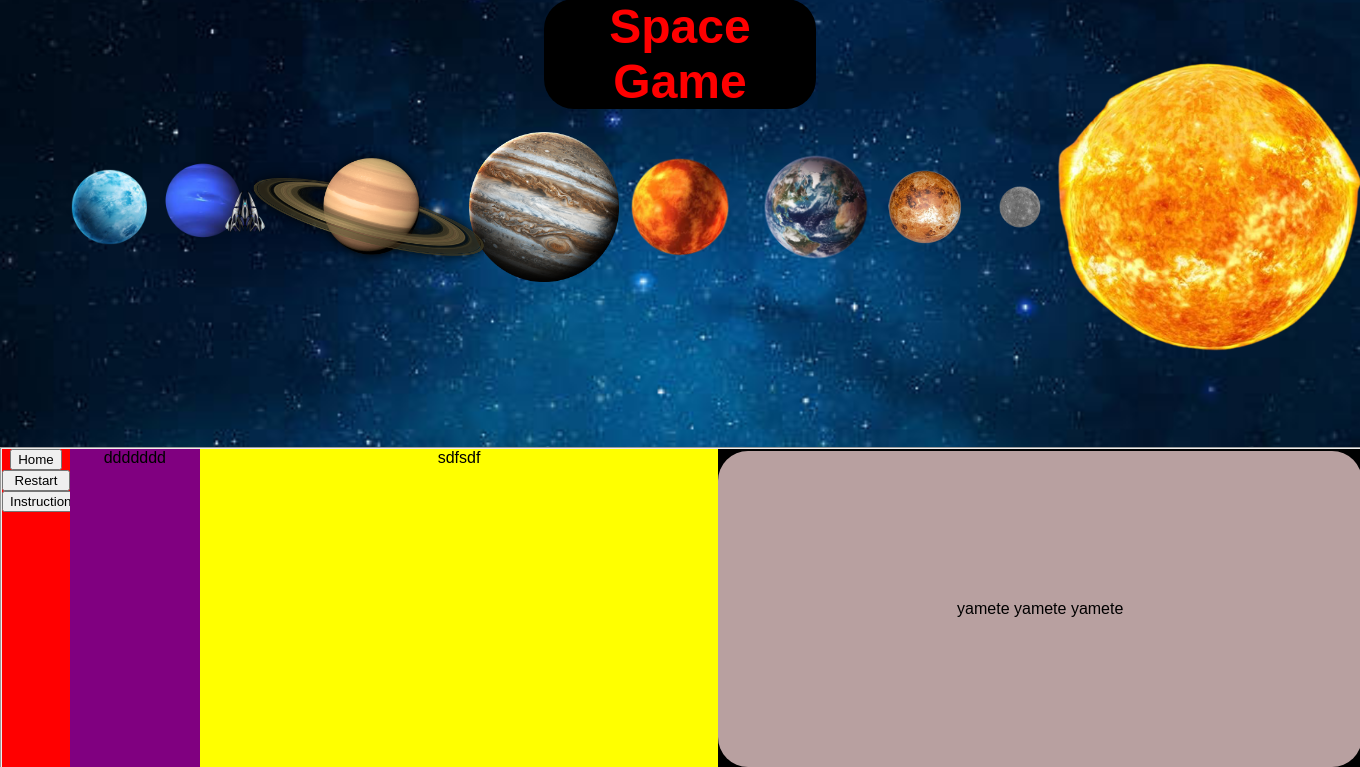
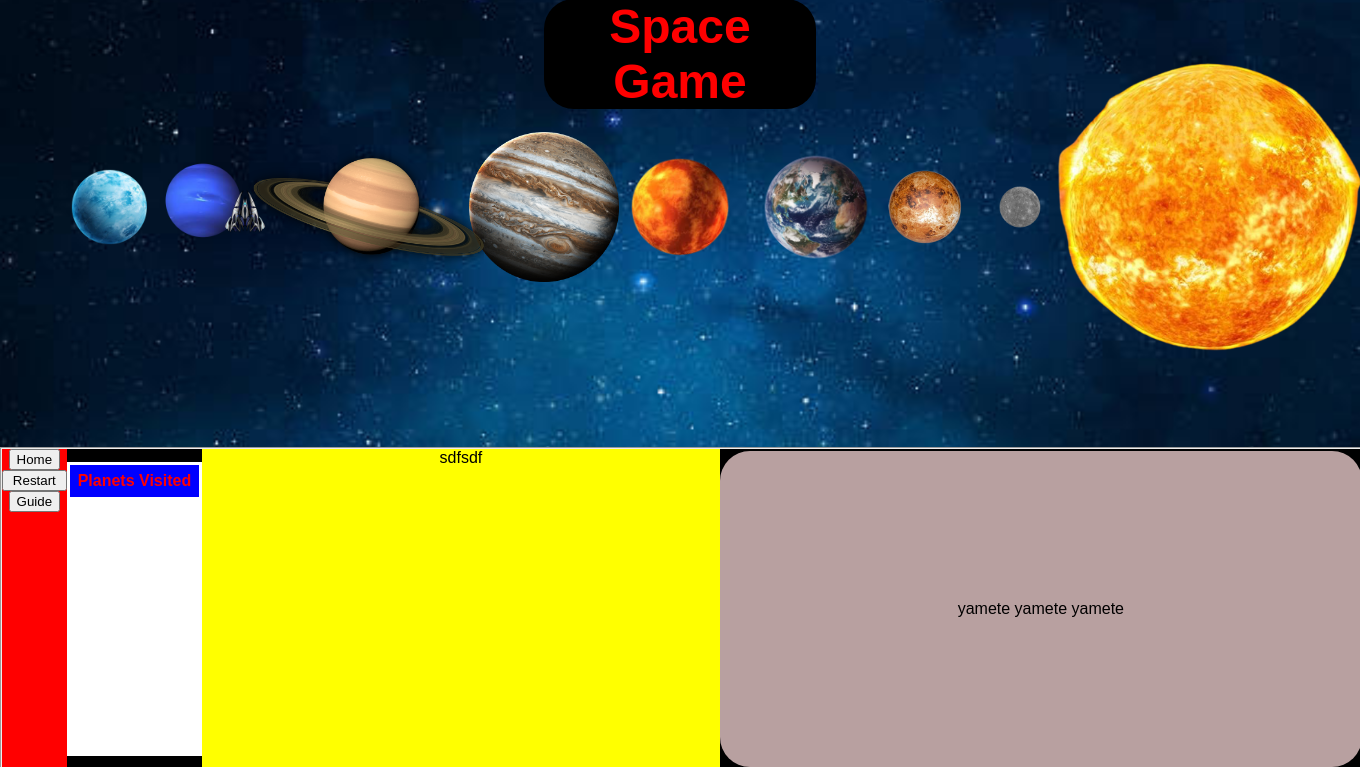
Before and after one commit to Misitik/499_Social_Robotic, a Django app: page /game1_game in a window 1360 px wide; the page is wider, and only the part inside the window is pictured. Shown: the part 33-800 px from the top of that part. Run offline with Django 5.2, Linux system fonts and the light colour scheme; data comes from the database, SQL or seed files in the repository; both versions use the stored data as it was after the commit.

Commit message:
added questions and planets visited display in the panel

```diff
--- a/games/models.py
+++ b/games/models.py
@@ -4,3 +4,5 @@ from django.db import models
 class planet_info(models.Model):
     name = models.CharField(max_length = 10)
     info = models.TextField()
+    question = models.TextField()
+    answer = models.CharField(max_length = 10)
--- a/games/static/css/game1.css
+++ b/games/static/css/game1.css
@@ -125,11 +125,26 @@ title {
     height:100%;
 }
 
-#planets_visited_display{
-    background-color: purple;
+#display_title{
+    font-size: 20;
+    color: red;
+    font-weight: bold;
+    background-color: blue;
+}
+
+#visited_display{
+    background-color: white;
     width: 10%;
-    height:100%;
+    height:90%;
+    padding: 3px;
+    line-height: 2.0 ;
 
+}
+
+#display_text{
+
+    background-color: grey;
+    position: relative;
 }
 
 #planet_info{
--- a/games/static/js/game1.js
+++ b/games/static/js/game1.js
@@ -52,16 +52,20 @@ table= JSON.parse(string_table)
 function get_info(name)
 {
     info = ""
+    question = ""
+    answer = ""
     for(x = 0; x < table.length; x++)
         {
             element = table[x].fields;
             if(element.name === name)
             {
                 info = element.info
+                question = element.question
+                answer = element.answer
             }
         }
 
-    return info
+    return [info, question, answer]
 
 }
 
@@ -192,7 +196,7 @@ function planet_visited_index(planet_name)
 
 planet_visited = [0,0,0,0,0,0,0,0,0]
 all_visited =    [1,1,1,1,1,1,1,1,1]
-
+planet_visited_name = []
 
 
 function collision(x, y)
@@ -226,10 +230,32 @@ function collision(x, y)
                 planet_num = planet_visited_index(star.id)
                 //console.log(star.id, planet_num)
                 planet_visited[planet_num] = 1
-                console.log(planet_visited)
+                //console.log(planet_visited)
 
-                info = get_info(star.id)
-                description.innerHTML = `<p>${info}</p>`
+                //add planet name to the visited planet name array
+                if(!(planet_visited_name.includes(star.id)))
+                {
+                    planet_visited_name.push(star.id)
+                    planet_visited_display = document.getElementById("display_text")
+                    planet_visited_display.innerHTML =    planet_visited_display.innerHTML + `${star.id} <br> `
+                }
+
+
+
+                //output the name in the visited_display panel
+
+
+
+
+
+                //return info, question, answer in an array of [info, question, answer]
+                info_array= get_info(star.id)
+
+
+                description.innerHTML = `<p>${info_array[0]}</p>`
+                question = document.getElementById('question')
+                question.innerHTML = `${info_array[1]}`
+
 
                 if (planet_visited.every((value, index) => value === all_visited[index])) {
                     console.log("All planets visited! Showing win window.");
@@ -350,5 +376,3 @@ const moving = setInterval(function ()
 
 
 });
-fff= document.getElementById("planets_visited_display")
-console.log(fff.style)
--- a/games/templates/game1/game1_game.html
+++ b/games/templates/game1/game1_game.html
@@ -49,7 +49,7 @@
 
     </div>
     <!--bind the data to the div, for it to get accessed later in game1.js -->
-   <div id = 'gg' value = "{{planets}}"></div>
+   <div id = gg value = "{{planets}}"></div>
 
     <script src = "{% static 'js/game1.js'%}"></script>
 
@@ -60,7 +60,7 @@
 
 
         <!--    Reverse URL Lookup-->
-        <div id = 'buttons'>
+        <div id = buttons>
             <a href='{% url 'home' %}' class = 'panel_button' >
                 <button >
                     Home
@@ -76,13 +76,19 @@
 
             <a href class = 'panel_button' >
                 <button >
-                    Instruction
+                    Guide
                 </button>
             </a>
          </div>
-         <div id = 'planets_visited_display'>ddddddd</div>
+         <div id = 'visited_display'>
+
+            <div id = 'display_title'>Planets Visited</div>
+            <div id = 'display_text'></div>
+         </div>
+
          <div id = 'question'> sdfsdf</div>
-         <div id = "description">yamete yamete yamete </div>
+         <div id = 'description'>yamete yamete yamete </div>
+
     </div>
 
 
```
Also changed, not shown: db.sqlite3, games/migrations/0002_planet_info_question.py (added), games/migrations/0003_planet_info_answer.py (added).
